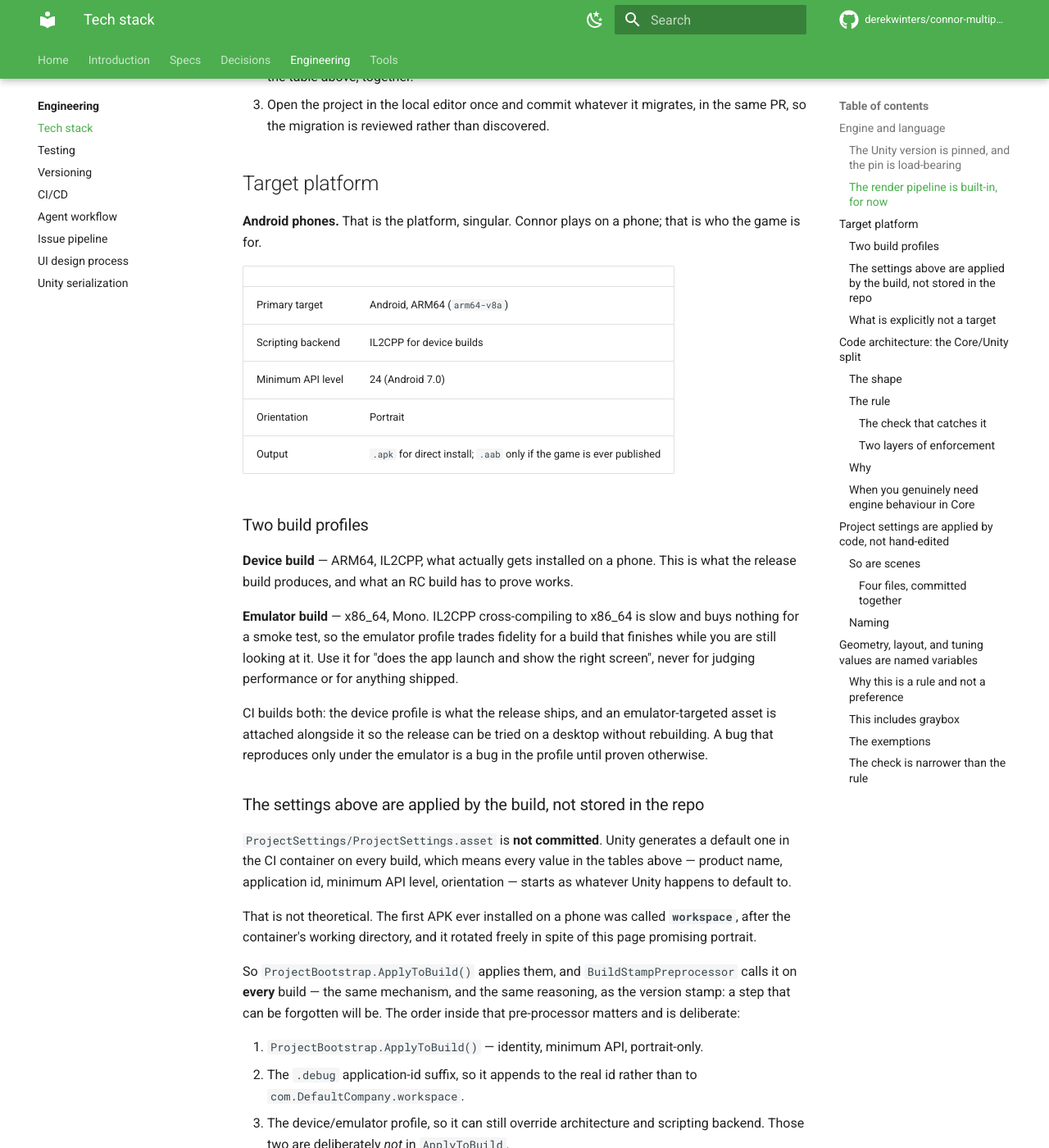
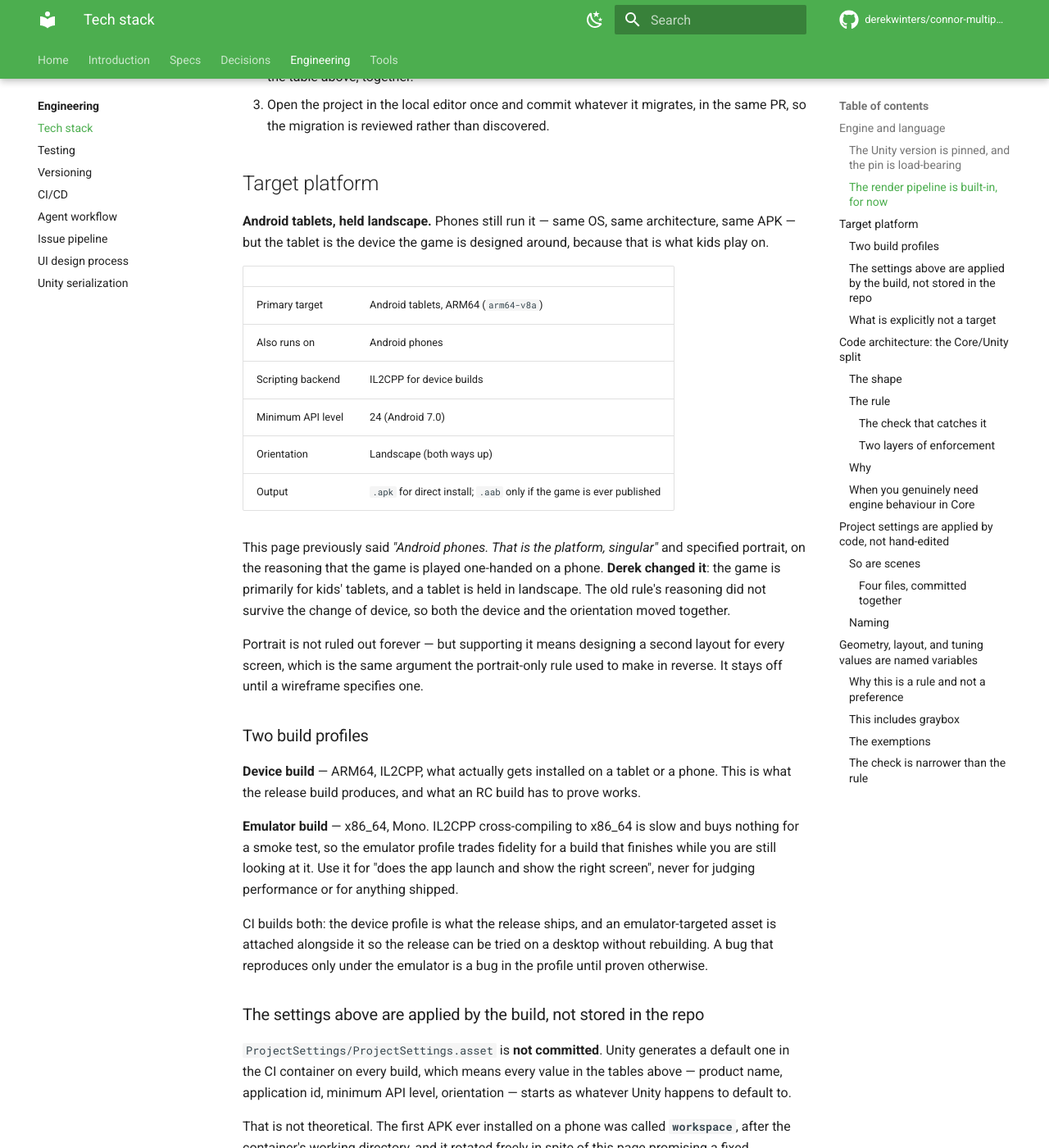
Before and after one commit to derekwinters/connor-multiplying-frogs, an MkDocs documentation site: the page built from docs/engineering/tech-stack.md, in a window 1280 px wide and 1400 px high, scrolled down 1308 px. Shown: the whole window at 82% size. Built offline with MkDocs 1.6.1 and Material for MkDocs 9.7.7, drawn with Linux system fonts in a browser that asks for light colours; comment, search, counter and statistics services are not loaded; the version menu is left out; some of the changed text lies outside the part shown.

Commit message:
feat(build): build for tablets in landscape, not phones in portrait
Derek: the game is primarily for kids' tablets, which are held landscape.
That overrides the portrait-only rule this repo documented, and the rule's
stated reason — one-handed play on a phone — is not about the device any
more, so the platform and the orientation move together.

Landscape left by default, both landscape rotations allowed because a tablet
gets picked up either way up. Both portrait rotations off: rotating into
portrait needs a portrait layout, and no wireframe specifies one. That is the
old rule's own argument, pointed the other way.

Phones still run the same APK; they are no longer what the game is designed
around.

Co-Authored-By: Claude Opus 5 <noreply@anthropic.com>
Claude-Session: https://claude.ai/code/session_01XQiMctuVjSXS8US76zcNmR

```diff
--- a/docs/engineering/tech-stack.md
+++ b/docs/engineering/tech-stack.md
@@ -52,21 +52,34 @@ guessed at now.
 
 ## Target platform
 
-**Android phones.** That is the platform, singular. Connor plays on a phone;
-that is who the game is for.
+**Android tablets, held landscape.** Phones still run it — same OS, same
+architecture, same APK — but the tablet is the device the game is designed
+around, because that is what kids play on.
 
 | | |
 | --- | --- |
-| Primary target | Android, ARM64 (`arm64-v8a`) |
+| Primary target | Android tablets, ARM64 (`arm64-v8a`) |
+| Also runs on | Android phones |
 | Scripting backend | IL2CPP for device builds |
 | Minimum API level | 24 (Android 7.0) |
-| Orientation | Portrait |
+| Orientation | Landscape (both ways up) |
 | Output | `.apk` for direct install; `.aab` only if the game is ever published |
+
+This page previously said *"Android phones. That is the platform, singular"*
+and specified portrait, on the reasoning that the game is played one-handed on
+a phone. **Derek changed it**: the game is primarily for kids' tablets, and a
+tablet is held in landscape. The old rule's reasoning did not survive the
+change of device, so both the device and the orientation moved together.
+
+Portrait is not ruled out forever — but supporting it means designing a second
+layout for every screen, which is the same argument the portrait-only rule used
+to make in reverse. It stays off until a wireframe specifies one.
 
 ### Two build profiles
 
-**Device build** — ARM64, IL2CPP, what actually gets installed on a phone. This
-is what the release build produces, and what an RC build has to prove works.
+**Device build** — ARM64, IL2CPP, what actually gets installed on a tablet or a
+phone. This is what the release build produces, and what an RC build has to
+prove works.
 
 **Emulator build** — x86_64, Mono. IL2CPP cross-compiling to x86_64 is slow and
 buys nothing for a smoke test, so the emulator profile trades fidelity for a
@@ -88,14 +101,14 @@ starts as whatever Unity happens to default to.
 
 That is not theoretical. The first APK ever installed on a phone was called
 **`workspace`**, after the container's working directory, and it rotated freely
-in spite of this page promising portrait.
+in spite of this page promising a fixed orientation.
 
 So `ProjectBootstrap.ApplyToBuild()` applies them, and
 `BuildStampPreprocessor` calls it on **every** build — the same mechanism, and
 the same reasoning, as the version stamp: a step that can be forgotten will be.
 The order inside that pre-processor matters and is deliberate:
 
-1. `ProjectBootstrap.ApplyToBuild()` — identity, minimum API, portrait-only.
+1. `ProjectBootstrap.ApplyToBuild()` — identity, minimum API, landscape-only.
 2. The `.debug` application-id suffix, so it appends to the real id rather than
    to `com.DefaultCompany.workspace`.
 3. The device/emulator profile, so it can still override architecture and
```
Also changed, not shown: 2 other files.
